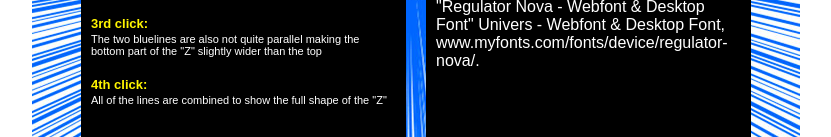
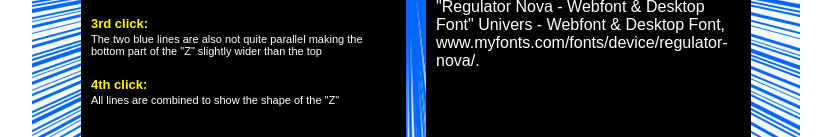
Before and after one commit to mmarino97/mmarino97.github.io, a plain HTML site: page project1.jquery/index.html in a window 1280 px wide. Shown: the part 663-800 px from the top of the page, without its empty margins (224-1055 px from the left). Drawn offline with nearby package versions, Linux system fonts and the light colour scheme; a web font is replaced by a local one.

Commit message:
edits to text

```diff
--- a/project1.jquery/index.html
+++ b/project1.jquery/index.html
@@ -31,9 +31,9 @@
             <h4>2nd click:</h4>
             <p>The two white lines aren't  <br> quite parallel and the corners  <br> of the "Z" don't line up with the slant <br> of the crossbars</p>
             <h4>3rd click:</h4>
-            <p>The two bluelines are also not quite parallel making the bottom part of the "Z" slightly wider than the top</p>
+            <p>The two blue lines are also not quite parallel making the bottom part of the "Z" slightly wider than the top</p>
             <h4>4th click:</h4>
-            <p>All of the lines are combined to show the full shape of the "Z"</p>
+            <p>All lines are combined to show the shape of the "Z"</p>
           </div>
           <div class="sources">
             <h4>&nbsp;&nbsp;&nbsp;&nbsp;&nbsp;&nbsp;&nbsp;&nbsp;&nbsp;&nbsp;&nbsp;&nbsp;&nbsp;&nbsp;&nbsp;&nbsp;Sources</h4>
```
